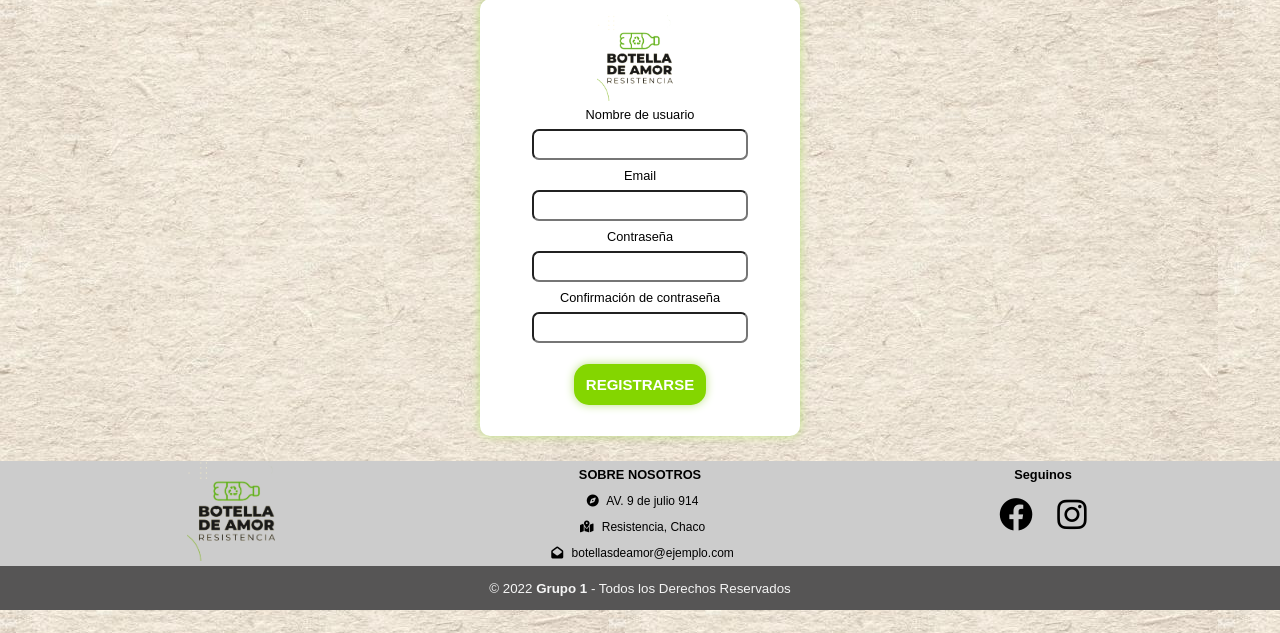
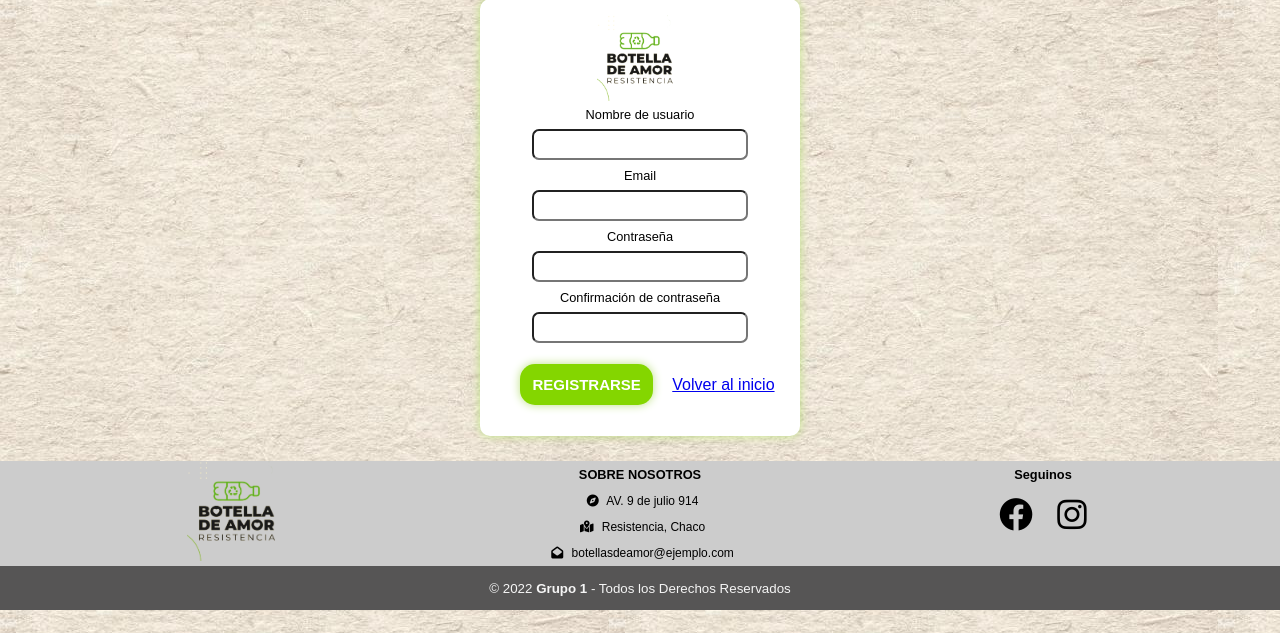
Before and after one commit to AlexLopezz/Fundacion_Info2022, a Django app: page /accounts/registro/ in a window 1280 px wide. Shown: the part 26-659 px from the top of the page. Run offline with Django 3.2, Linux system fonts and the light colour scheme; some libraries are stand-ins or nearby versions.

Commit message:
Se agregago al Iniciar Sesion y Registrarse la opcion de Volver al inicio

```diff
--- a/templates/registration/login.html
+++ b/templates/registration/login.html
@@ -18,6 +18,7 @@
         {{ form.as_p }}
 
         <button type="submit">Iniciar sesión</button>
+        <a href="/">Volver al inicio</a>
     </form></div>
 
 </div>
--- a/templates/registration/registro.html
+++ b/templates/registration/registro.html
@@ -41,5 +41,6 @@
         </div>
     </div>
     <button type="submit">REGISTRARSE </button>
+    <a href="/">Volver al inicio</a>
 </form>
 {% endblock contenido %}
```
